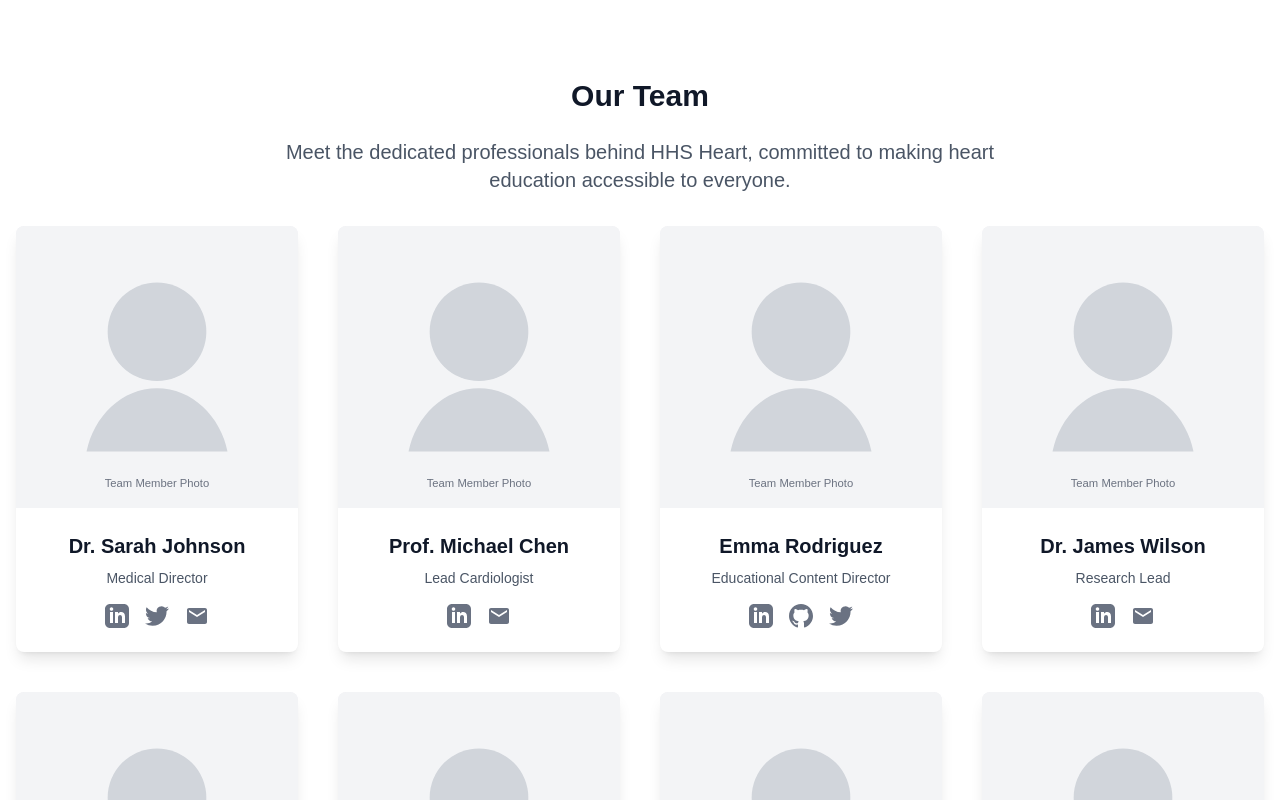
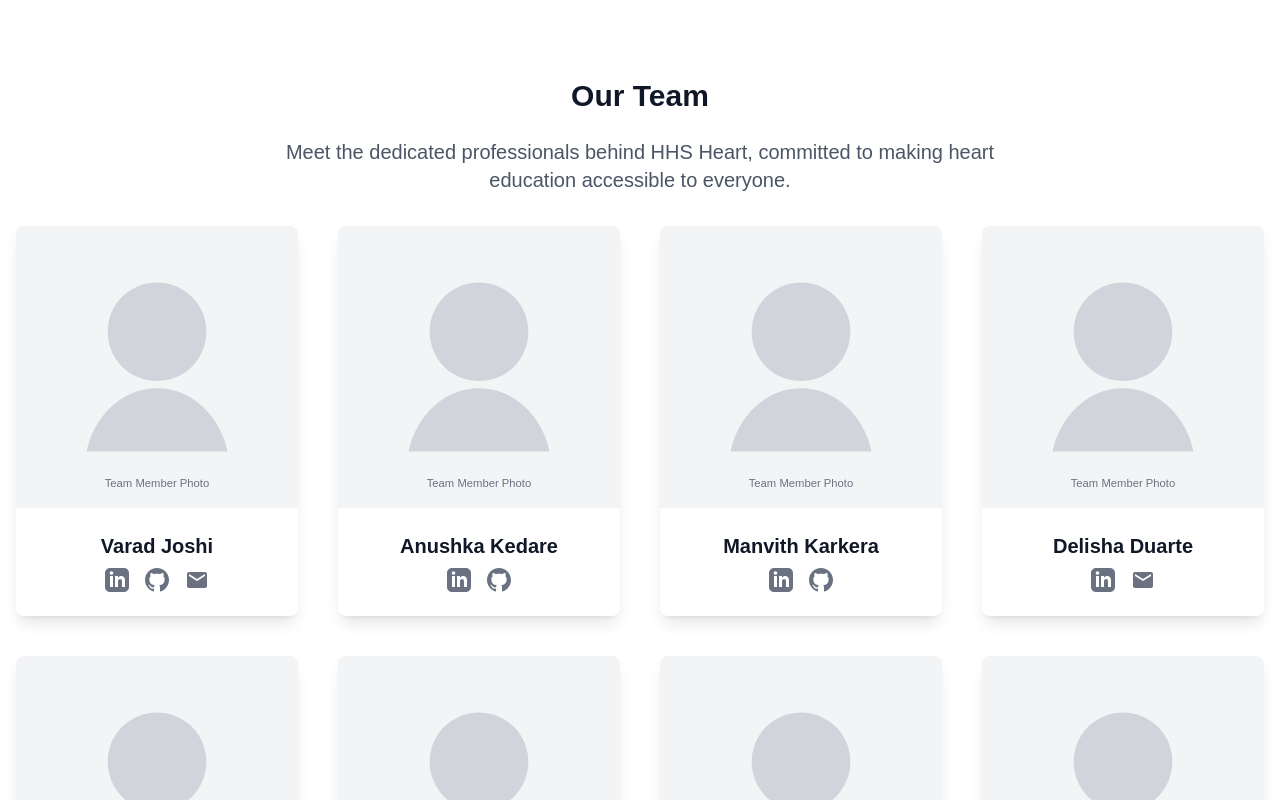
Before and after one commit to Xombi17/HHS-HEART-local, a Next.js app: page /about in a window 1280 px wide. Shown: the part 2856-3656 px from the top of the page. Built offline with nearby package versions, Linux system fonts and the light colour scheme.

Commit message:
added names

```diff
--- a/src/components/about/TeamMember.tsx
+++ b/src/components/about/TeamMember.tsx
@@ -5,7 +5,7 @@ import Image from 'next/image';
 
 export interface TeamMemberProps {
   name: string;
-  role: string;
+  role?: string;
   imageSrc: string;
   socialLinks?: {
     linkedin?: string;
@@ -35,9 +35,11 @@ const TeamMember: React.FC<TeamMemberProps> = ({
         <h3 className="text-xl font-semibold text-gray-900 dark:text-white mb-2">
           {name}
         </h3>
-        <p className="text-sm text-gray-600 dark:text-gray-400 mb-4">
-          {role}
-        </p>
+        {role && (
+          <p className="text-sm text-gray-600 dark:text-gray-400 mb-4">
+            {role}
+          </p>
+        )}
 
         {socialLinks && (
           <div className="flex justify-center space-x-4">
--- a/src/components/about/TeamSection.tsx
+++ b/src/components/about/TeamSection.tsx
@@ -7,56 +7,16 @@ import AnimatedSection from '../common/AnimatedSection';
 // Placeholder team data - replace with actual team data
 const placeholderTeam: TeamMemberProps[] = [
   {
-    name: 'Dr. Sarah Johnson',
-    role: 'Medical Director',
+    name: 'Varad Joshi',
     imageSrc: '/images/team/placeholder.svg',
     socialLinks: {
       linkedin: 'https://linkedin.com',
-      twitter: 'https://twitter.com',
-      email: 'sarah@hhsheart.org'
+      github: 'https://github.com',
+      email: 'varad@hhsheart.org'
     }
   },
   {
-    name: 'Prof. Michael Chen',
-    role: 'Lead Cardiologist',
-    imageSrc: '/images/team/placeholder.svg',
-    socialLinks: {
-      linkedin: 'https://linkedin.com',
-      email: 'michael@hhsheart.org'
-    }
-  },
-  {
-    name: 'Emma Rodriguez',
-    role: 'Educational Content Director',
-    imageSrc: '/images/team/placeholder.svg',
-    socialLinks: {
-      linkedin: 'https://linkedin.com',
-      twitter: 'https://twitter.com',
-      github: 'https://github.com'
-    }
-  },
-  {
-    name: 'Dr. James Wilson',
-    role: 'Research Lead',
-    imageSrc: '/images/team/placeholder.svg',
-    socialLinks: {
-      linkedin: 'https://linkedin.com',
-      email: 'james@hhsheart.org'
-    }
-  },
-  {
-    name: 'Alex Thompson',
-    role: 'Lead Developer',
-    imageSrc: '/images/team/placeholder.svg',
-    socialLinks: {
-      github: 'https://github.com',
-      linkedin: 'https://linkedin.com',
-      twitter: 'https://twitter.com'
-    }
-  },
-  {
-    name: 'Olivia Parker',
-    role: 'UX/UI Designer',
+    name: 'Anushka Kedare',
     imageSrc: '/images/team/placeholder.svg',
     socialLinks: {
       linkedin: 'https://linkedin.com',
@@ -64,17 +24,71 @@ const placeholderTeam: TeamMemberProps[] = [
     }
   },
   {
-    name: 'Dr. David Kim',
-    role: 'Medical Consultant',
+    name: 'Manvith Karkera',
     imageSrc: '/images/team/placeholder.svg',
     socialLinks: {
       linkedin: 'https://linkedin.com',
-      email: 'david@hhsheart.org'
+      github: 'https://github.com'
     }
   },
   {
-    name: 'Sophia Martinez',
-    role: 'Educational Specialist',
+    name: 'Delisha Duarte',
+    imageSrc: '/images/team/placeholder.svg',
+    socialLinks: {
+      linkedin: 'https://linkedin.com',
+      email: 'delisha@hhsheart.org'
+    }
+  },
+  {
+    name: 'Komal Kanojiya',
+    imageSrc: '/images/team/placeholder.svg',
+    socialLinks: {
+      github: 'https://github.com',
+      linkedin: 'https://linkedin.com'
+    }
+  },
+  {
+    name: 'Arjun Kharche',
+    imageSrc: '/images/team/placeholder.svg',
+    socialLinks: {
+      linkedin: 'https://linkedin.com',
+      email: 'arjun@hhsheart.org'
+    }
+  },
+  {
+    name: 'Joshua Jimmy',
+    imageSrc: '/images/team/placeholder.svg',
+    socialLinks: {
+      linkedin: 'https://linkedin.com',
+      twitter: 'https://twitter.com'
+    }
+  },
+  {
+    name: 'Tuhin Jalui',
+    imageSrc: '/images/team/placeholder.svg',
+    socialLinks: {
+      linkedin: 'https://linkedin.com',
+      email: 'tuhin@hhsheart.org'
+    }
+  },
+  {
+    name: 'Vedank Kator',
+    imageSrc: '/images/team/placeholder.svg',
+    socialLinks: {
+      github: 'https://github.com',
+      linkedin: 'https://linkedin.com'
+    }
+  },
+  {
+    name: 'Chrism Fernandes',
+    imageSrc: '/images/team/placeholder.svg',
+    socialLinks: {
+      linkedin: 'https://linkedin.com',
+      github: 'https://github.com'
+    }
+  },
+  {
+    name: 'Nethan Gonsalves',
     imageSrc: '/images/team/placeholder.svg',
     socialLinks: {
       linkedin: 'https://linkedin.com',
@@ -109,7 +123,6 @@ const TeamSection: React.FC<TeamSectionProps> = ({ teamMembers = placeholderTeam
             >
               <TeamMember
                 name={member.name}
-                role={member.role}
                 imageSrc={member.imageSrc}
                 socialLinks={member.socialLinks}
               />
```
Also changed, not shown: package.json (+9 -9 lines).
